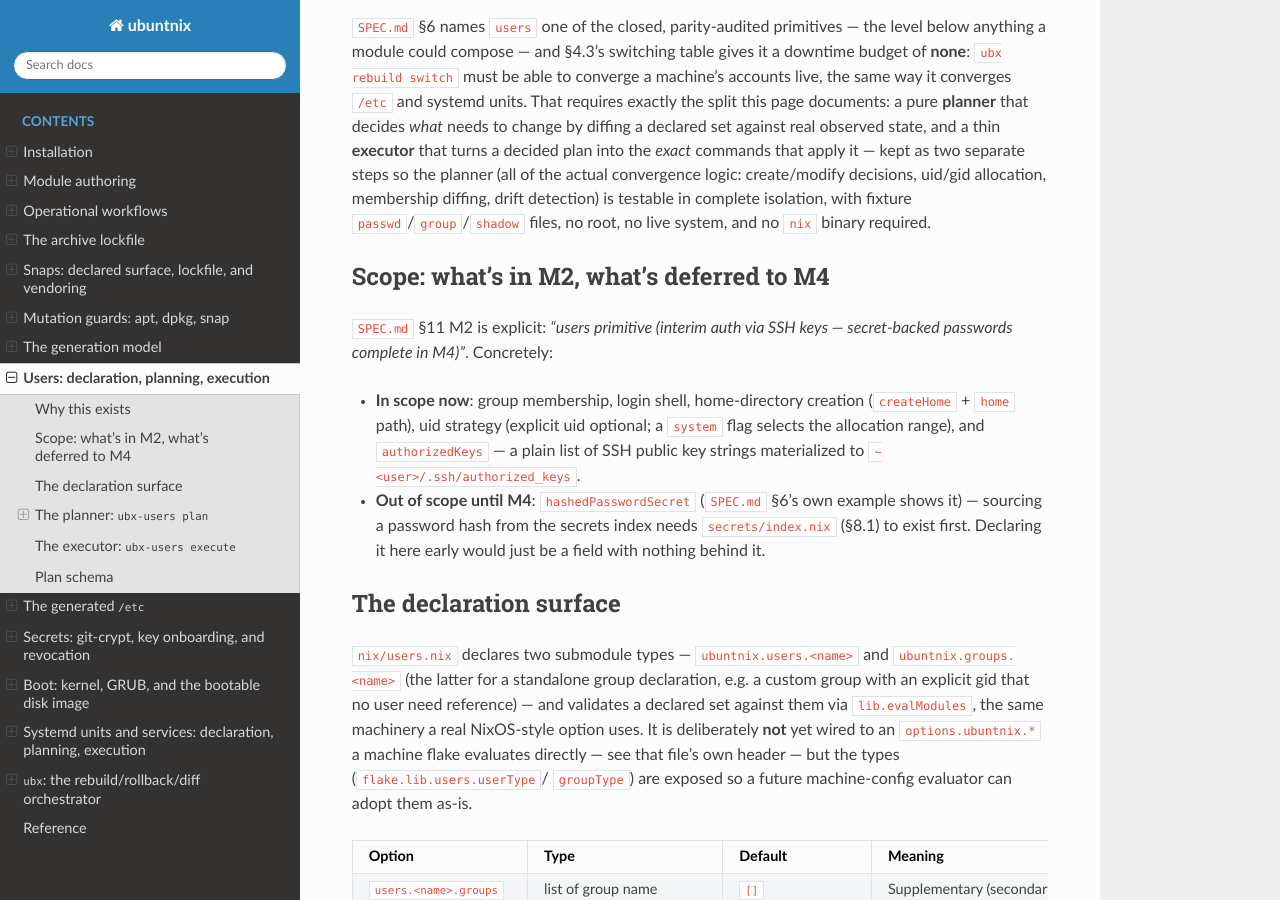
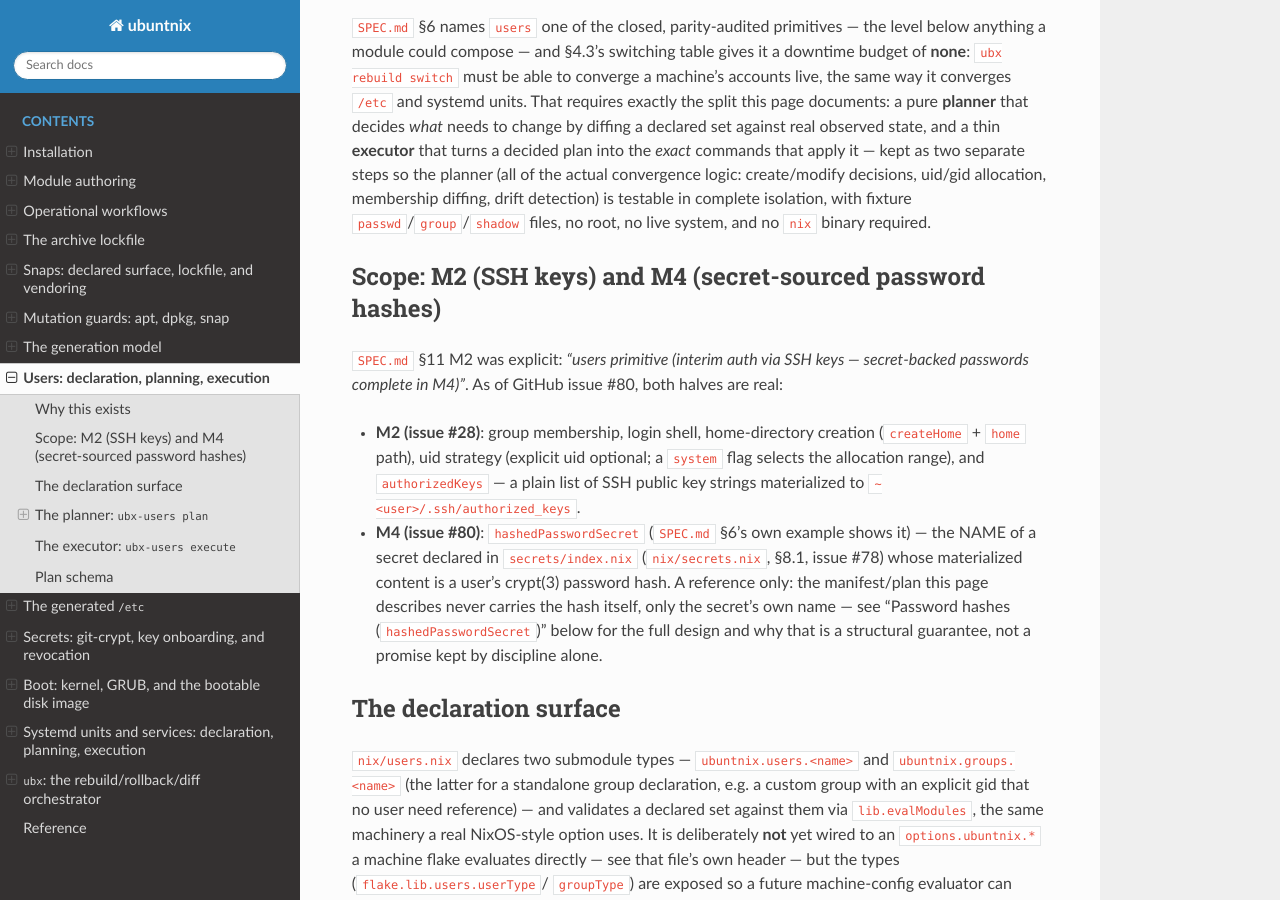
Before and after one commit to Guno327/ubuntnix, a Sphinx documentation site: the page built from docs/users.md, in a window 1280 px wide and 900 px high, scrolled down 473 px. Built offline with Sphinx 7.4.7 and the Read the Docs theme 3.1.0, drawn with Linux system fonts in a browser that asks for light colours; pages that are not in the unit, such as notebooks, are missing from menus.

Commit message:
feat(users): password login from secret-sourced hash (hashedPasswordSecret) (#80) (#89)
* feat(users): password login from secret-sourced hash (hashedPasswordSecret) — closes #80

Completes the users primitive deferred from M2 (SPEC §6, §8.1, §11 M4 exit).

nix/users.nix: add `hashedPasswordSecret` (nullOr secret-name) to the users
submodule with an eval-time cross-check against declared secret names; the
manifest carries only the secret NAME, never a hash.

bin/ubx-users: validate hashedPasswordSecret, a new `--secrets-manifest`
cross-check on `plan`, a `password_set` plan section ({user,secret} only),
and a real `apply-passwords` subcommand that reads the hash from
--run-secrets-dir/<name> (materialized /run/secrets file) and rewrites only
that user's /etc/shadow hash field idempotently — the hash never enters the
manifest, plan JSON, or any printed output.

bin/ubx: order the secrets domain to plan+apply BEFORE users, and invoke
apply-passwords after secrets delivery.

Tests 106-109 (manifest/plan purity, real shadow convergence from a fixture
secret, ordering, error handling). e2e 025 is structured after 020 but
skips (77) pending a nix/boot.nix login-marker driver (tracked follow-up).

Co-Authored-By: Claude Sonnet <noreply@anthropic.com>

* ci: satisfy shellcheck on #80 test scripts

- e2e/025: disable SC2317 (main()'s tail is intentional unreachable
  future-shape below the load-bearing unconditional skip); fix a stale
  16[678] test-number reference to the renumbered 10[789].
- unit 106/108/109: disable SC2016 (literal $6$…$ crypt hashes are
  intentionally single-quoted so they never shell-expand).

Co-Authored-By: Claude Sonnet <noreply@anthropic.com>

---------

Co-authored-by: ghov-claude[bot] <308500720+ghov-claude[bot]@users.noreply.github.com>
Co-authored-by: Claude Sonnet <noreply@anthropic.com>

```diff
--- a/docs/users.md
+++ b/docs/users.md
@@ -32,20 +32,25 @@ diffing, drift detection) is testable in complete isolation, with fixture
 `passwd`/`group`/`shadow` files, no root, no live system, and no `nix`
 binary required.
 
-## Scope: what's in M2, what's deferred to M4
+## Scope: M2 (SSH keys) and M4 (secret-sourced password hashes)
 
-`SPEC.md` §11 M2 is explicit: *"users primitive (interim auth via SSH
-keys — secret-backed passwords complete in M4)"*. Concretely:
+`SPEC.md` §11 M2 was explicit: *"users primitive (interim auth via SSH
+keys — secret-backed passwords complete in M4)"*. As of GitHub issue #80,
+both halves are real:
 
-- **In scope now**: group membership, login shell, home-directory
+- **M2 (issue #28)**: group membership, login shell, home-directory
   creation (`createHome` + `home` path), uid strategy (explicit uid
   optional; a `system` flag selects the allocation range), and
   `authorizedKeys` — a plain list of SSH public key strings materialized to
   `~<user>/.ssh/authorized_keys`.
-- **Out of scope until M4**: `hashedPasswordSecret` (`SPEC.md` §6's own
-  example shows it) — sourcing a password hash from the secrets index
-  needs `secrets/index.nix` (§8.1) to exist first. Declaring it here early
-  would just be a field with nothing behind it.
+- **M4 (issue #80)**: `hashedPasswordSecret` (`SPEC.md` §6's own example
+  shows it) — the NAME of a secret declared in `secrets/index.nix`
+  (`nix/secrets.nix`, §8.1, issue #78) whose materialized content is a
+  user's crypt(3) password hash. A reference only: the manifest/plan this
+  page describes never carries the hash itself, only the secret's own
+  name — see "Password hashes (`hashedPasswordSecret`)" below for the full
+  design and why that is a structural guarantee, not a promise kept by
+  discipline alone.
 
 ## The declaration surface
 
```
Also changed, not shown: 8 other files.
